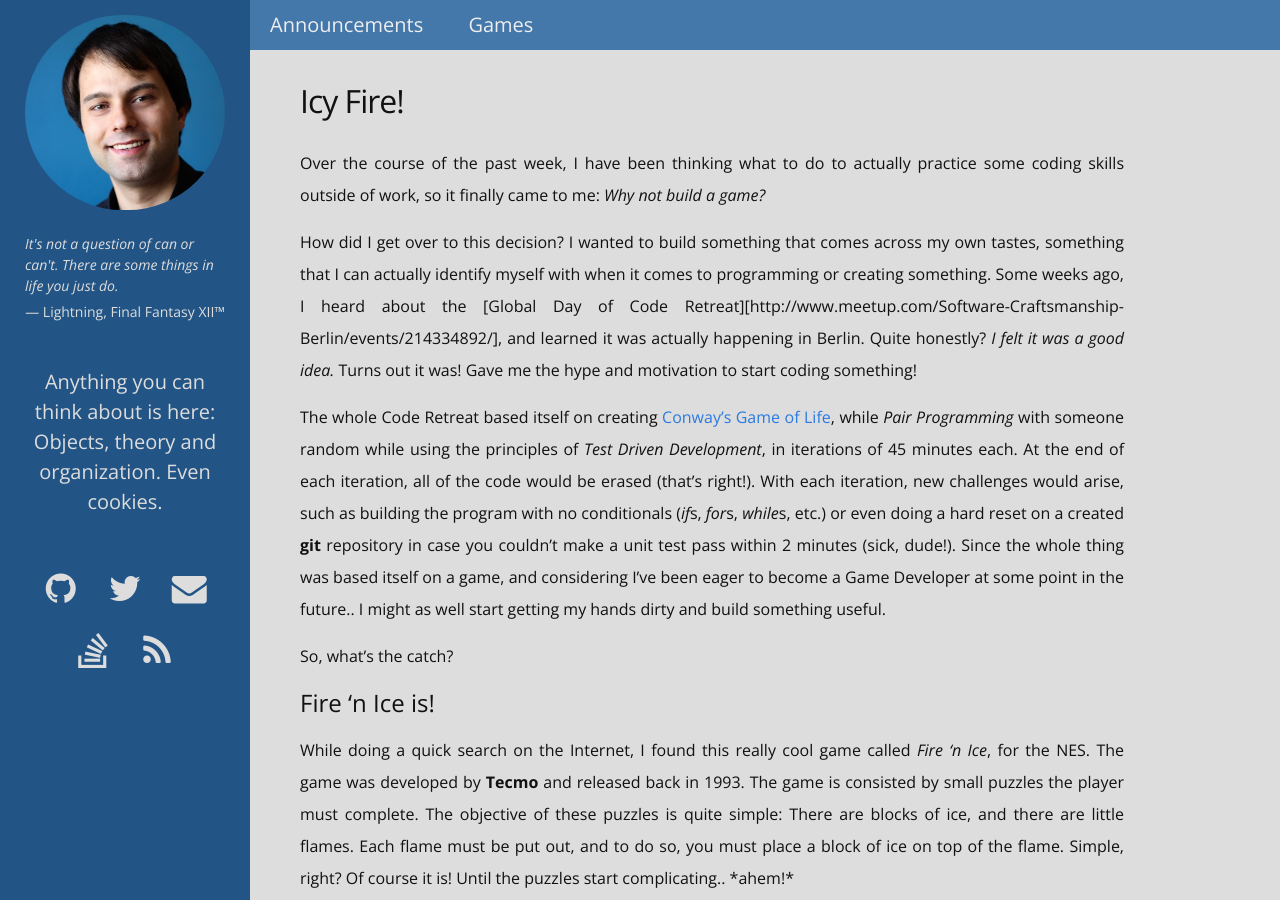
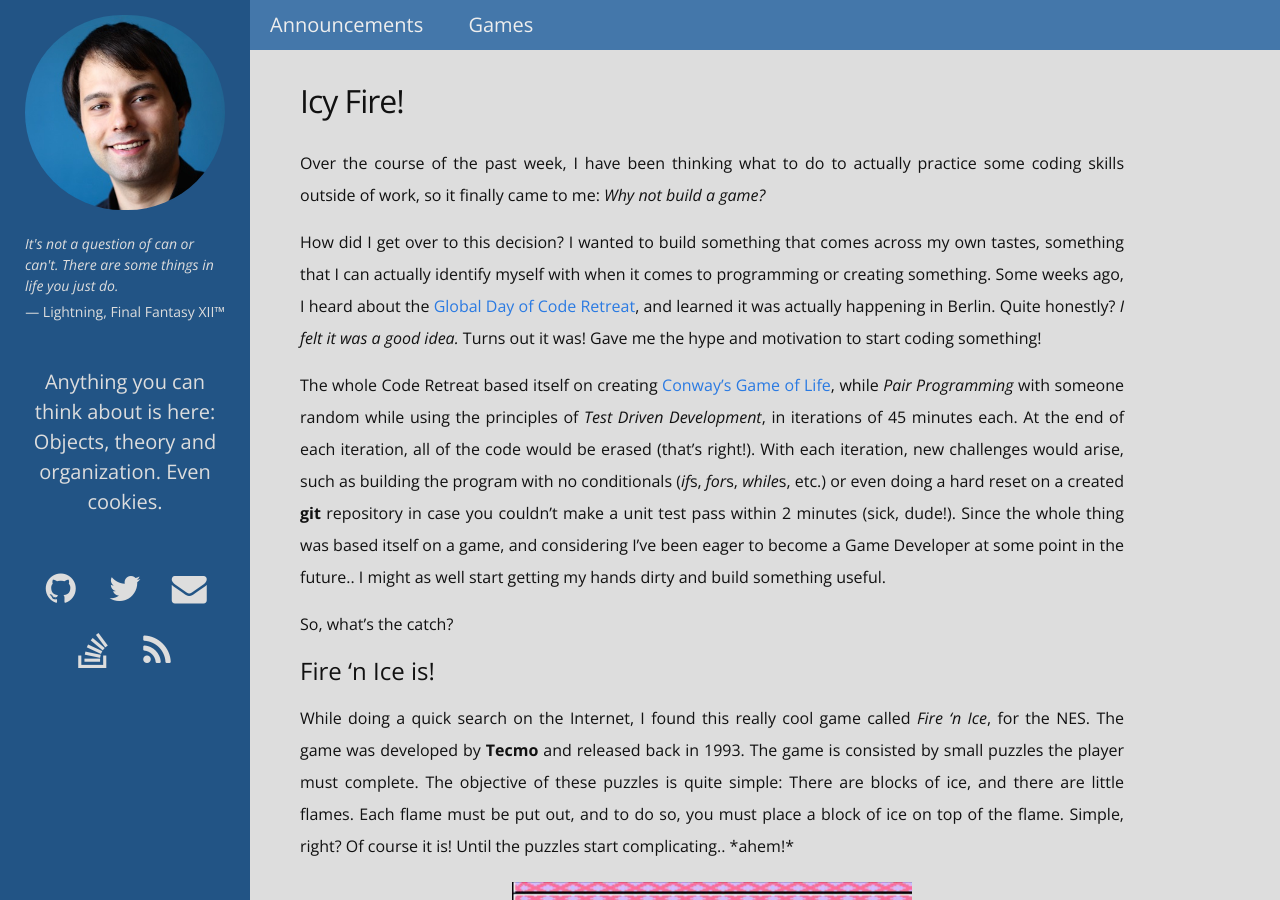
Before and after one commit to Nelspike/Nelspike.github.io, a Jekyll site: the page built from _posts/2014-11-18-icy-fire.markdown, in a window 1280 px wide and 900 px high. Built offline with Jekyll 4.4.1, drawn with Linux system fonts in a browser that asks for light colours; nearby versions of some CDN libraries.

Commit message:
Link fix.

```diff
--- a/_posts/2014-11-18-icy-fire.markdown
+++ b/_posts/2014-11-18-icy-fire.markdown
@@ -6,7 +6,7 @@
 ---
 Over the course of the past week, I have been thinking what to do to actually practice some coding skills outside of work, so it finally came to me: <i>Why not build a game?</i>
 
-How did I get over to this decision? I wanted to build something that comes across my own tastes, something that I can actually identify myself with when it comes to programming or creating something. Some weeks ago, I heard about the [Global Day of Code Retreat][http://www.meetup.com/Software-Craftsmanship-Berlin/events/214334892/], and learned it was actually happening in Berlin. Quite honestly? <i>I felt it was a good idea.</i> Turns out it was! Gave me the hype and motivation to start coding something!
+How did I get over to this decision? I wanted to build something that comes across my own tastes, something that I can actually identify myself with when it comes to programming or creating something. Some weeks ago, I heard about the [Global Day of Code Retreat](http://www.meetup.com/Software-Craftsmanship-Berlin/events/214334892/), and learned it was actually happening in Berlin. Quite honestly? <i>I felt it was a good idea.</i> Turns out it was! Gave me the hype and motivation to start coding something!
 
 The whole Code Retreat based itself on creating [Conway's Game of Life](http://en.wikipedia.org/wiki/Conway's_Game_of_Life), while <i>Pair Programming</i> with someone random while using the principles of <i>Test Driven Development</i>, in iterations of 45 minutes each. At the end of each iteration, all of the code would be erased (that's right!). With each iteration, new challenges would arise, such as building the program with no conditionals (<i>if</i>s, <i>for</i>s, <i>while</i>s, etc.) or even doing a hard reset on a created <b>git</b> repository in case you couldn't make a unit test pass within 2 minutes (sick, dude!). Since the whole thing was based itself on a game, and considering I've been eager to become a Game Developer at some point in the future.. I might as well start getting my hands dirty and build something useful.
 
```
